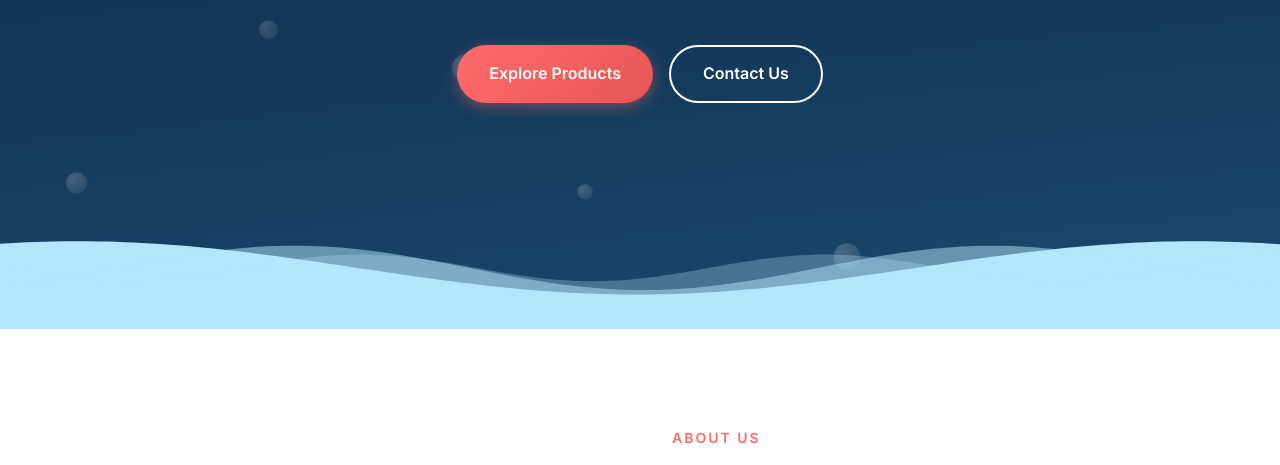
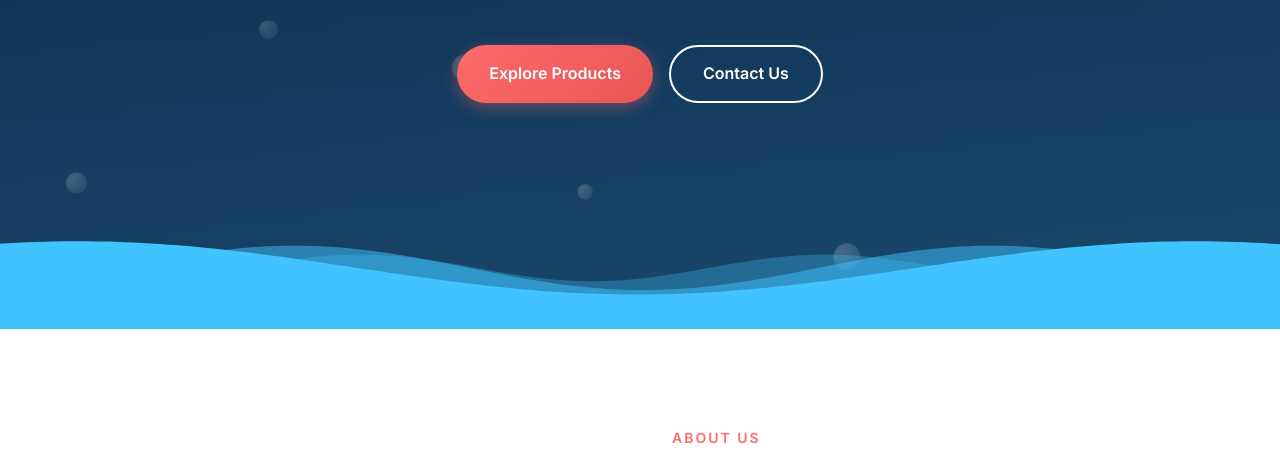
Before and after one commit to Nuharian/Prawnique, a website: page public/index.html in a window 1280 px wide. Shown: the part 471-936 px from the top of the page. Drawn offline with nearby package versions, Linux system fonts and the light colour scheme; no server answers.

Commit message:
style: Force vibrant sky blue (#40c4ff) with CSS override

```diff
--- a/public/css/style.css
+++ b/public/css/style.css
@@ -10,7 +10,7 @@
   --ocean-light: #2d6a8f;
   --seafoam: #88d8b0;
   --seafoam-light: #b8f0d4;
-  --sky-mist: #b3e5fc;
+  --sky-mist: #40c4ff;
 
   /* Accent Colors */
   --coral: #ff6b6b;
@@ -606,6 +606,11 @@ p {
   will-change: transform;
 }
 
+/* Force SVG fill color for realistic wave */
+.wave-realistic-svg path {
+  fill: var(--sky-mist) !important;
+}
+
 /* Base Horizontal Scroll (Shared) */
 @keyframes wave-scroll {
   0% {
--- a/public/index.html
+++ b/public/index.html
@@ -114,13 +114,13 @@
         style="display: none;">
         <defs>
           <linearGradient id="waveGradient" x1="0%" y1="0%" x2="0%" y2="100%">
-            <stop offset="0%" style="stop-color:#b3e5fc;stop-opacity:1" />
-            <stop offset="100%" style="stop-color:#b3e5fc;stop-opacity:1" />
+            <stop offset="0%" style="stop-color:#40c4ff;stop-opacity:1" />
+            <stop offset="100%" style="stop-color:#40c4ff;stop-opacity:1" />
           </linearGradient>
         </defs>
-        <path id="wavePath1" fill="#b3e5fc" fill-opacity="1"></path>
-        <path id="wavePath2" fill="#b3e5fc" fill-opacity="0.5"></path>
-        <path id="wavePath3" fill="#b3e5fc" fill-opacity="0.3"></path>
+        <path id="wavePath1" fill="#40c4ff" fill-opacity="1"></path>
+        <path id="wavePath2" fill="#40c4ff" fill-opacity="0.5"></path>
+        <path id="wavePath3" fill="#40c4ff" fill-opacity="0.3"></path>
       </svg>
     </div>
   </section>
```
